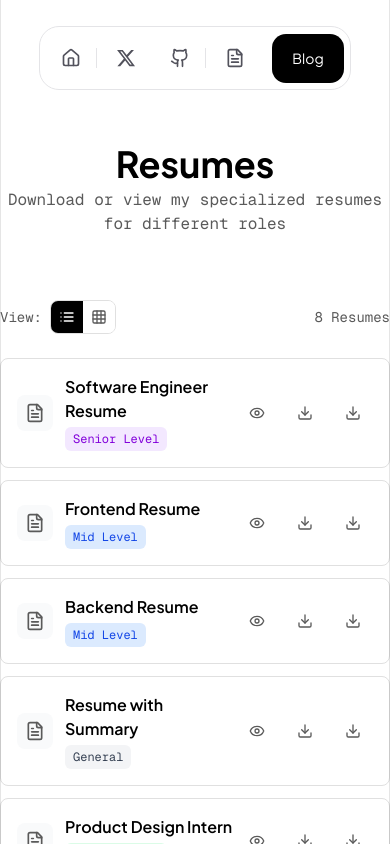
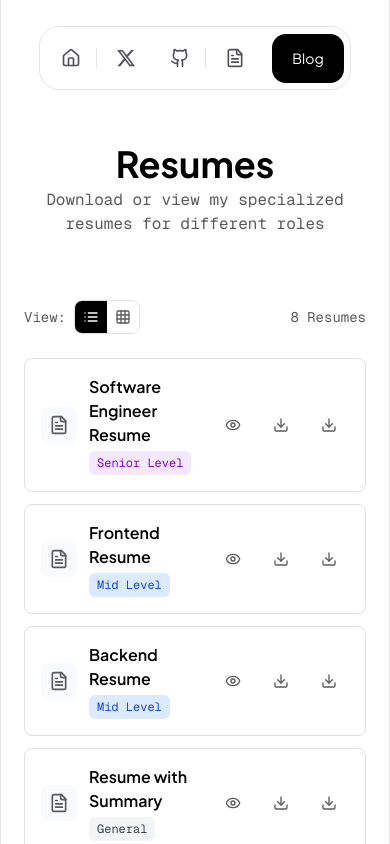
Before and after one commit to fasakinhenry/portfolio, a Next.js app: page /resume in a window 390 px wide. Shown: the top 844 px of the page. Built offline with nearby package versions, Linux system fonts and the light colour scheme.

Commit message:
style(resume-page): improved responsiveness on mobile

```diff
--- a/src/app/resume/page.js
+++ b/src/app/resume/page.js
@@ -10,7 +10,7 @@ export default function ResumePage() {
     <main className='min-h-screen bg-white text-black'>
       <Navbar />
       <VerticalBoundaries />
-      <div className='flex flex-col items-center w-full mt-36'>
+      <div className='flex flex-col items-center w-full mt-36 px-6'>
         <div className='w-full max-w-[53rem]'>
           <h1 className='text-4xl font-bold mb-1 text-center'>Resumes</h1>
           <p className='text-center text-[#5a5a5a] mb-8'>
```
